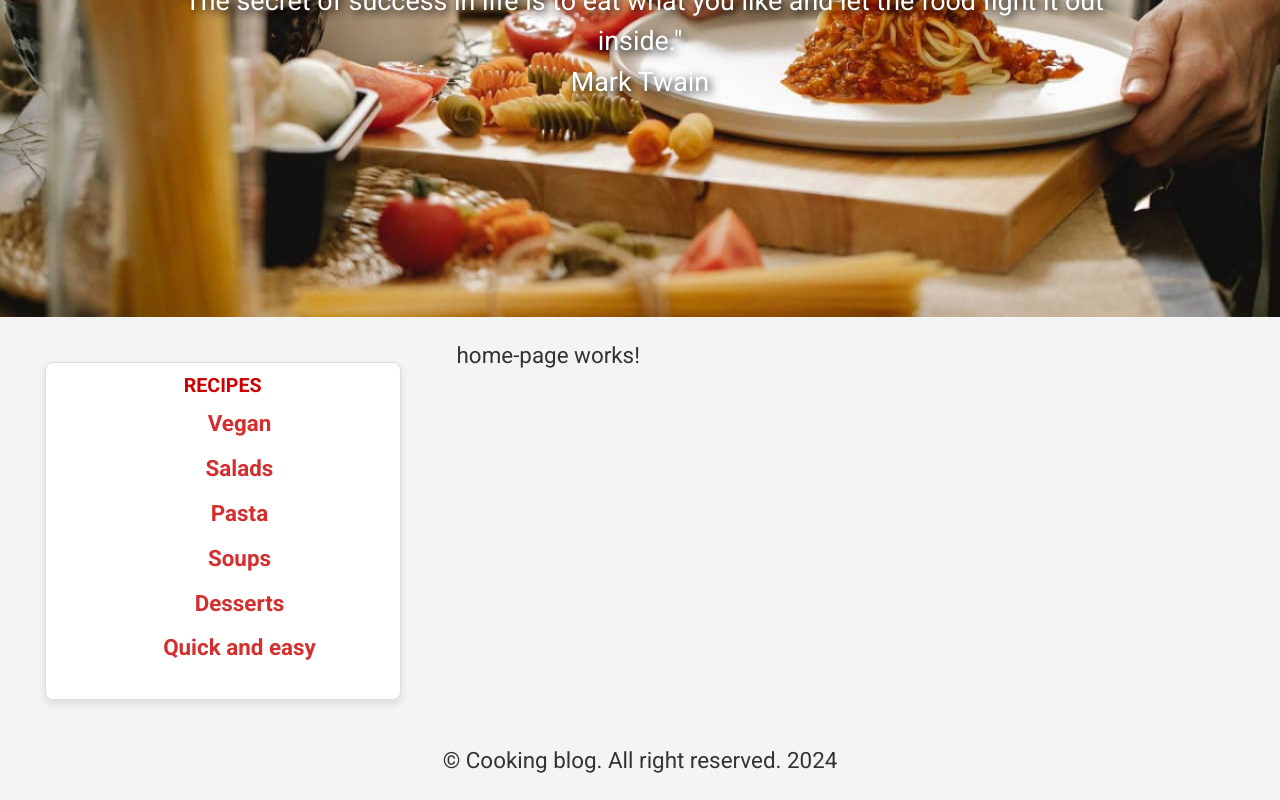
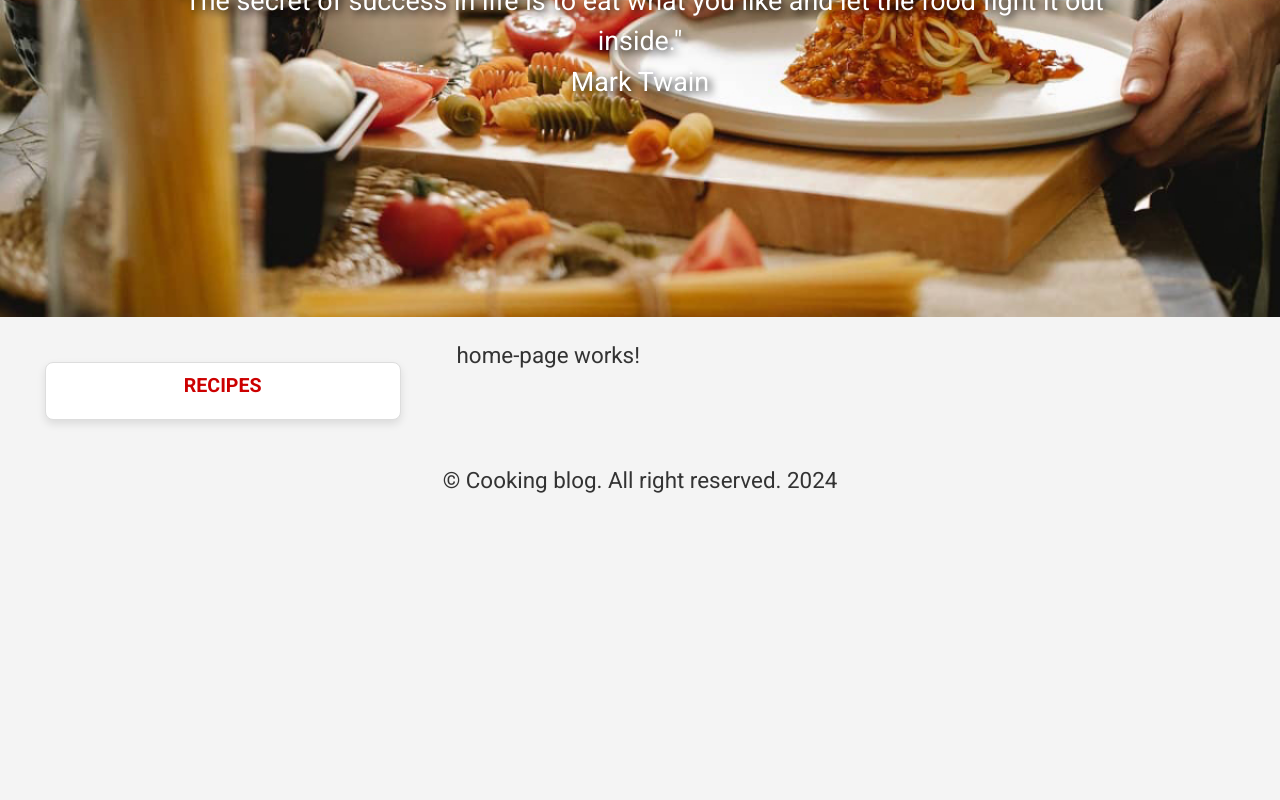
Before and after one commit to MaksymMishchenko/CookingBlogFrontend, an Angular app in the folder CookingBlogFrontend/: page / in a window 1280 px wide. Shown: the part 430-1230 px from the top of the page. After the commit the page ends 950 px from the top, so only its background shows below. Built offline with nearby package versions, Linux system fonts and the light colour scheme.

Commit message:
style(sidebar): set styles for sidebar's mobile menu

```diff
--- a/CookingBlogFrontend/src/app/shared/components/sidebar/sidebar.component.html
+++ b/CookingBlogFrontend/src/app/shared/components/sidebar/sidebar.component.html
@@ -1,9 +1,9 @@
-<div class="tile centered">
+<div class="centered">
     <aside class="sidebar">
       <h2 class="menu-title" (click)="toggleMenu()">Recipes
         <span class="arrow" [ngClass]="{'rotate': isMenuOpen}">&#9660;</span>
       </h2>
-      <ul class="nav-menu" [ngClass]="{'show': isMenuOpen}">
+      <ul class="sidebar-menu" [ngClass]="{'show': isMenuOpen}">
         <li><a href="#" (click)="closeMenu()">Vegan</a></li>
         <li><a href="#" (click)="closeMenu()">Salads</a></li>
         <li><a href="#" (click)="closeMenu()">Pasta</a></li>
--- a/CookingBlogFrontend/src/app/shared/components/sidebar/sidebar.component.scss
+++ b/CookingBlogFrontend/src/app/shared/components/sidebar/sidebar.component.scss
@@ -1,24 +1,14 @@
 .sidebar {
   margin-top: 0;
   padding: 1em 0;
+  background-color: var(--white-color);
+  border-radius: 8px;
 }
 
 .sidebar h2 {
-    font-size: 0.875rem;
+  font-size: 1rem;
   text-transform: uppercase;
   color: #cc0000;
-  }
-
-  .sidebar-menu li {
-    padding: .3em 0;
-  }
-
-  .sidebar-menu li+li {
-    border-top: 1px solid #ccc;
-  }
-
-  .sidebar-menu a {
-    text-decoration: none;
 }
 
 .arrow {
@@ -27,13 +17,25 @@
   transition: transform 0.3s;
 }
 
-  .nav-menu {
+.sidebar-menu {
   display: none;
   list-style-type: none;
   padding-left: 0;
 }
 
-  .nav-menu.show {
+.sidebar-menu li {
+  padding: .3em 0;
+}
+
+.sidebar-menu li+li {
+  border-top: 1px dotted #cc0000;
+}
+
+.sidebar-menu a {
+  text-decoration: none;
+}
+
+.sidebar-menu.show {
   display: block;
 }
 
@@ -83,9 +85,9 @@
     padding-left: 0;
   }
 
-    .nav-menu > li > a:hover {
+  .nav-menu>li>a:hover {
     background-color: #cc0000;
-      color:#fff;
+    color: #fff;
   }
 
   .sidebar .arrow {
@@ -130,9 +132,9 @@
     text-decoration: none;
   }
 
-    .nav-menu > li > a:hover {
+  .nav-menu>li>a:hover {
     background-color: #cc0000;
-      color:#fff;
+    color: #fff;
   }
 
   .nav-menu {
```
Lines whose indentation alone changed are shown as unchanged.
